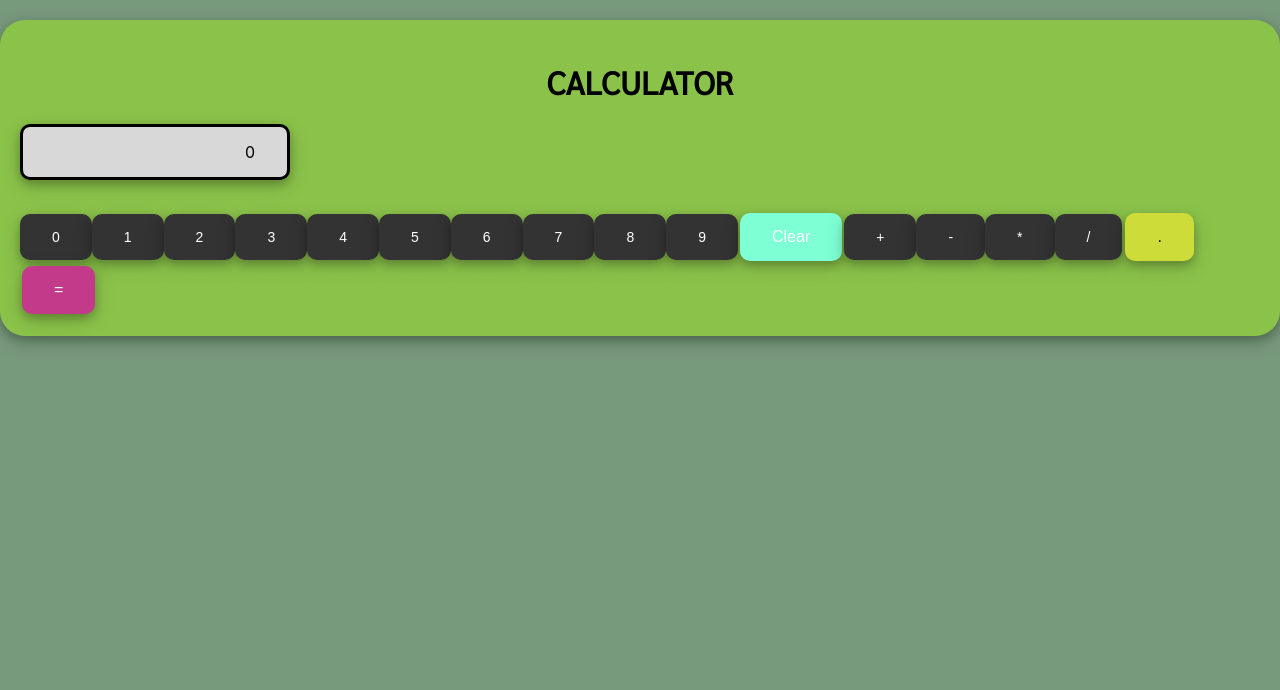
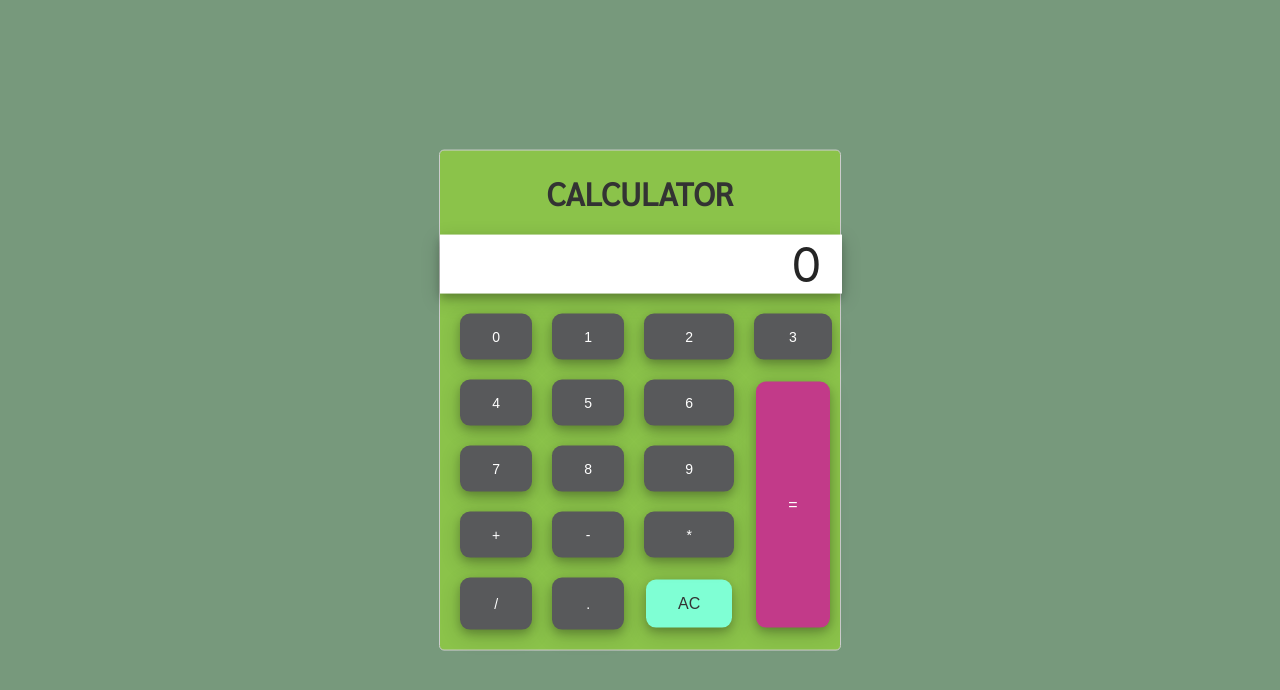
Before and after one commit to pierrelstan/Build-a-JavaScript-Calculator, a React (Create React App) app: page / in a window 1280 px wide. Shown: the top 690 px of the page. Built offline with nearby package versions, Linux system fonts and the light colour scheme.

Commit message:
Edit the button.js and the App.css

```diff
--- a/src/App.css
+++ b/src/App.css
@@ -1,40 +1,34 @@
 @import url('https://fonts.googleapis.com/css?family=Sarabun');
-.numbers {
-    /* text-align: center;
-    display: grid;
-    grid-template-columns: repeat(3, 2fr);
-     grid-gap: 1px;
-   width: 90px; */
-}
-.sign {
-    /* display: grid;
-    grid-template-columns: repeat(4, 1fr);
-    grid-gap: 2px;
-    width: 90px; */
-}
-#result {
-width: 200px;
-border-radius: 10px;
+
+#display {
+   width: 92.90%;
+   font-size: 3rem;
+   border: none;
+   background-color: #ffffff;
+   color: #252525;
+   text-align: right;
+   padding-right: 20px;
+   padding-left: 10px;
+   box-shadow: 0 4px 8px 0 rgba(0, 0, 0, 0.2),
+   0 6px 20px 0 rgba(0, 0, 0, 0.19);
+
+/* width: 450px; */
+/* border: solid; */
+/* border-radius: 10px;
+background-color: #fff8;
+text-align: right;
+padding-right: 20px;
 padding: 15px 32px;
-text-align: right;
-background-color: rgb(216, 216, 216);
-border: solid;
+padding-left: 10px;
 margin-bottom: 30px;
-box-shadow: 0 4px 8px 0 rgba(0, 0, 0, 0.2), 0 6px 20px 0 rgba(0, 0, 0, 0.19);
-}
-#display {
-width: 200px;
-border-radius: 10px;
-padding: 15px 32px;
-text-align: right;
-background-color: rgb(216, 216, 216);
-border: solid;
-margin-bottom: 30px;
-box-shadow: 0 4px 8px 0 rgba(0, 0, 0, 0.2), 0 6px 20px 0 rgba(0, 0, 0, 0.19);
+border-color: #fff;
+box-shadow: 0 4px 8px 0 rgba(0, 0, 0, 0.2),
+0 6px 20px 0 rgba(0, 0, 0, 0.19);
+color: #fff; */
 }
 
-.button_sign {
-color: #000;
+/* #add {
+  color: #fff;
 background-color: #795548;
 padding: 15px 19px;
 border: none;
@@ -42,41 +36,78 @@ text-decoration: none;
  font-size: 16px;
  border-radius: 10px;
  box-shadow: 0 4px 8px 0 rgba(0, 0, 0, 0.2), 0 6px 20px 0 rgba(0, 0, 0, 0.19);
-
 }
-#decimal{
-    background-color: #CDDC39;
-    color:#000;
-    /* padding: 10px 1px; */
-    border: none;
+#divide {
+  color: #fff;
+  background-color: #795548;
+  padding: 15px 19px;
+  border: none;
+  text-decoration: none;
+  font-size: 16px;
+  border-radius: 10px;
+  box-shadow: 0 4px 8px 0 rgba(0, 0, 0, 0.2), 0 6px 20px 0 rgba(0, 0, 0, 0.19);
+}
+#multiply {
+  color: #fff;
+  background-color: #795548;
+  padding: 15px 19px;
+  border: none;
+  text-decoration: none;
+  font-size: 16px;
+  border-radius: 10px;
+  box-shadow: 0 4px 8px 0 rgba(0, 0, 0, 0.2), 0 6px 20px 0 rgba(0, 0, 0, 0.19);
+}
+#subtract {
+   color: #fff;
+  background-color: #795548;
+  padding: 15px 19px;
+  border: none;
+  text-decoration: none;
+  font-size: 16px;
+  border-radius: 10px;
+  box-shadow: 0 4px 8px 0 rgba(0, 0, 0, 0.2), 0 6px 20px 0 rgba(0, 0, 0, 0.19);
+} */
+ /* #decimal{
+     color: #fff;
+     background-color: #795548;
+     padding: 10px 1px;
+     border: none;
     margin: 3px;
     text-decoration: none;
     font-size: 16px;
     border-radius: 10px;
     box-shadow: 0 4px 8px 0 rgba(0, 0, 0, 0.2), 0 6px 20px 0 rgba(0, 0, 0, 0.19);
-}
+}  */
 .button_numbers {
 color: #fff;
-background-color: #333;
+background-color: #58595B;
 padding: 15px 32px;
 border: none;
 text-decoration: none;
  font-size: 14px;
  border-radius: 10px;
- box-shadow: 0 4px 8px 0 rgba(0, 0, 0, 0.2), 0 6px 20px 0 rgba(0, 0, 0, 0.19);
+  box-shadow: 0 4px 8px 0 rgba(0, 0, 0, 0.2), 0 6px 20px 0 rgba(0, 0, 0, 0.19);
 }
+.button_container{
+ display: grid;
+ grid-template-columns: repeat(3, 1fr);
+ grid-gap: 20px;
+ padding: 20px;
+}
+
 #clear {
   padding: 15px 32px;
     background-color: aquamarine;
     border: none;
+    color:#333;
 text-decoration: none;
  font-size: 16px;
  border-radius: 10px;
  box-shadow: 0 4px 8px 0 rgba(0, 0, 0, 0.2), 0 6px 20px 0 rgba(0, 0, 0, 0.19);
  margin:2px;
+  grid-area: 5 / 3/ 6 / 4;
 }
 #equals {
-     padding: 15px 32px;
     background-color: rgb(194, 58, 137);
     border: none;
 text-decoration: none;
@@ -84,6 +115,9 @@ text-decoration: none;
  border-radius: 10px;
  box-shadow: 0 4px 8px 0 rgba(0, 0, 0, 0.2), 0 6px 20px 0 rgba(0, 0, 0, 0.19);
  margin:2px;
+   color: #fff;
+   grid-area: 2 / 4 / 6 / 5;
+
 }
 body{
     display: grid;
@@ -92,26 +126,19 @@ body{
   height:100%;
 }
 .App-container {
-align-items: center;
-border-radius: 25px;
+border: 1px solid #ccc;
+border-radius: 5px;
+position: absolute;
+top: 50%;
+left: 50%;
+transform: translate(-50%, -50%);
+width: 400px;
 background-color: #8BC34A;
-padding: 20px;
-margin-top: 20px;
-box-shadow: 0 4px 8px 0 rgba(0, 0, 0, 0.2), 0 6px 20px 0 rgba(0, 0, 0, 0.19);
 }
 .title-calculator {
+  color:#333;
     text-align: center;
     text-transform: uppercase;
     font-family: 'Sarabun', sans-serif;
 
 }
-#limitDigit {
-   width: 200px;
-border-radius: 10px;
-padding: 15px 32px;
-text-align: right;
-background-color: rgb(216, 216, 216);
-border: solid;
-margin-bottom: 30px;
-box-shadow: 0 4px 8px 0 rgba(0, 0, 0, 0.2), 0 6px 20px 0 rgba(0, 0, 0, 0.19);
-}
--- a/src/App.js
+++ b/src/App.js
@@ -44,7 +44,7 @@ class App extends Component {
       }
 
       break;
-     case buttonName ==="Clear":
+     case buttonName ==="AC":
            display="0"
       operators = false;
       this.setState({ decimal: false })
@@ -97,13 +97,13 @@ class App extends Component {
         <div className="App-container">
           <h1 className="title-calculator">calculator</h1>
          <Display display={display}  />
-
+          <div className="button_container">
           {
             buttonData.map((data) => (
               <ButtonData key={data.id} id={data.id} buttonName={data.number} handleClick={this.handleClick} />
             ))
           }
-
+          </div>
         </div>
     </div>
     );
--- a/src/components/buttons.js
+++ b/src/components/buttons.js
@@ -57,7 +57,7 @@ export const buttonData =[
      number:"9"
  },
  {
-     id:"clear", number:"Clear"
+     id:"clear", number:"AC"
  },
     { id: "add", number: "+" },
      { id: "subtract", number: "-" },
```
